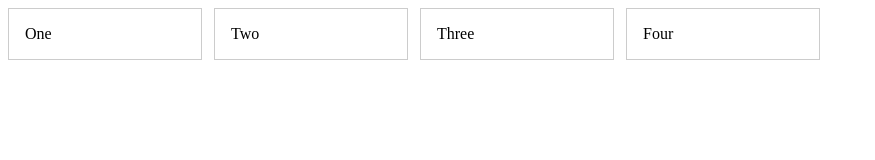
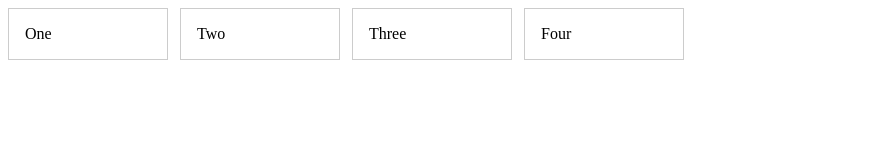
Before and after one commit to nisargpatel7042lva/mba-demo, a plain HTML site: page index.html in a window 1280 px wide. Shown: the whole page, without its empty margins (0-875 px from the left). Drawn offline with Linux system fonts and the light colour scheme.

Commit message:
Wrap widgets instead of overflowing on narrow screens

```diff
--- a/grid.css
+++ b/grid.css
@@ -1,10 +1,13 @@
 .grid {
   display: flex;
+  flex-wrap: wrap;
   gap: 12px;
 }
 
 .widget {
-  width: 160px;
+  flex: 0 1 160px;
+  max-width: 100%;
   padding: 16px;
   border: 1px solid #ccc;
+  box-sizing: border-box;
 }
```
